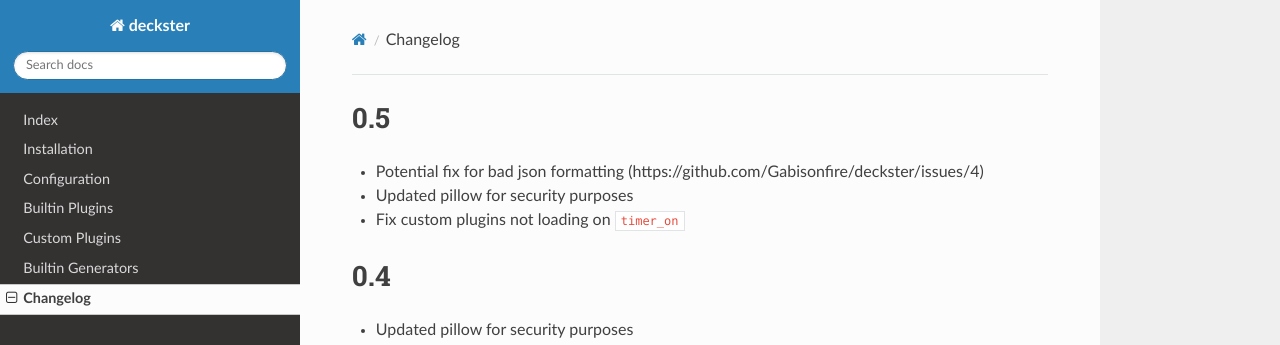
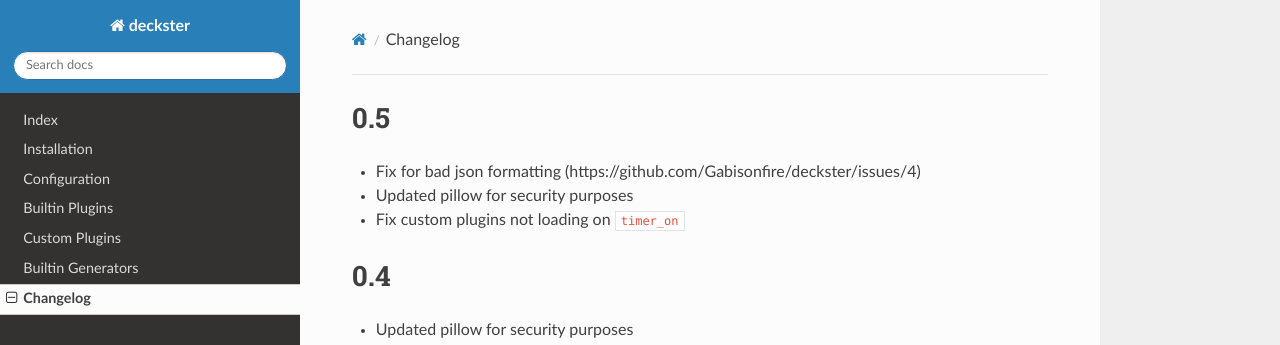
Before and after one commit to Gabisonfire/deckster, an MkDocs documentation site: the page built from docs/changelog.md, in a window 1280 px wide and 1028 px high. Shown: the top 345 px of the window. Built offline with MkDocs 1.6.1, drawn with Linux system fonts in a browser that asks for light colours; nearby versions of some CDN libraries.

Commit message:
Cleanup documentation

```diff
--- a/docs/changelog.md
+++ b/docs/changelog.md
@@ -1,5 +1,5 @@
 # 0.5
-- Potential fix for bad json formatting  (https://github.com/Gabisonfire/deckster/issues/4)
+- Fix for bad json formatting  (https://github.com/Gabisonfire/deckster/issues/4)
 - Updated pillow for security purposes
 - Fix custom plugins not loading on `timer_on`
 
```
Also changed, not shown: docs/generators.md (+1 -1 lines), docs/install.md (+4 -2 lines), 1 other file.
